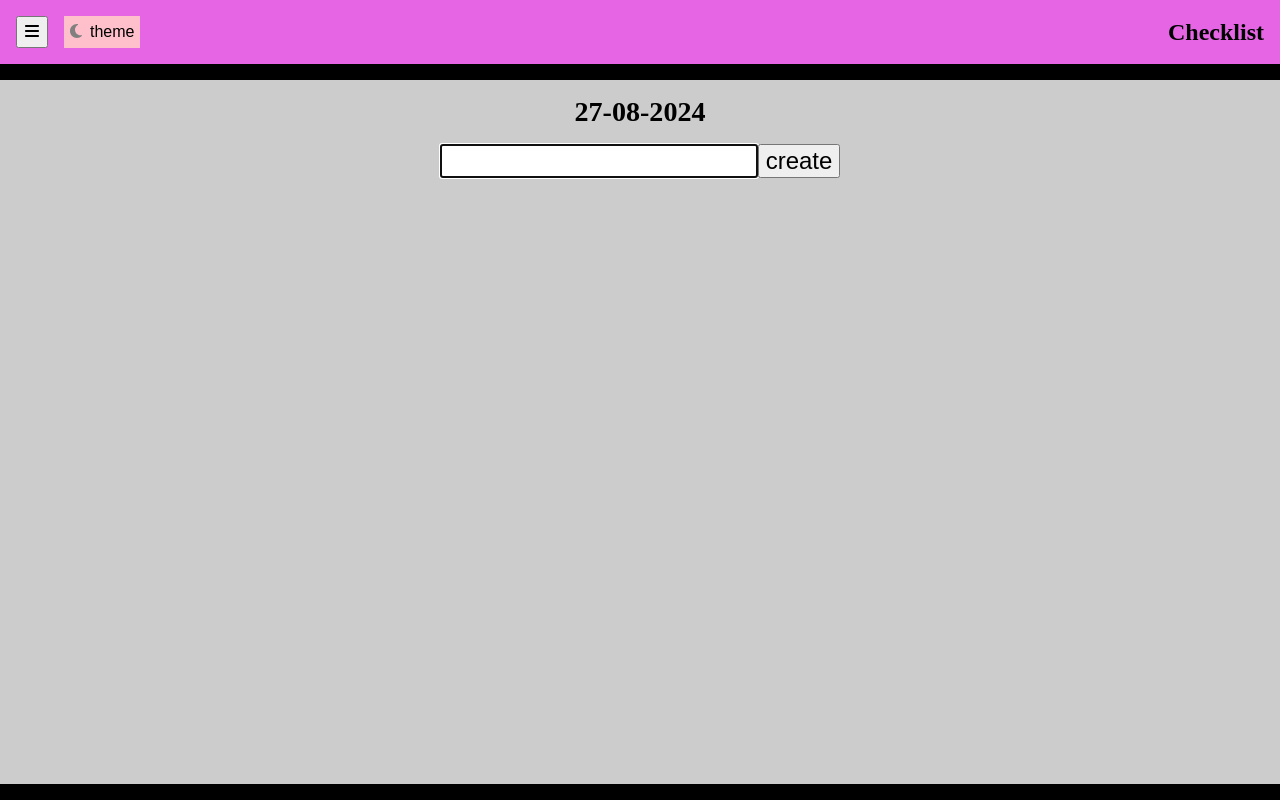
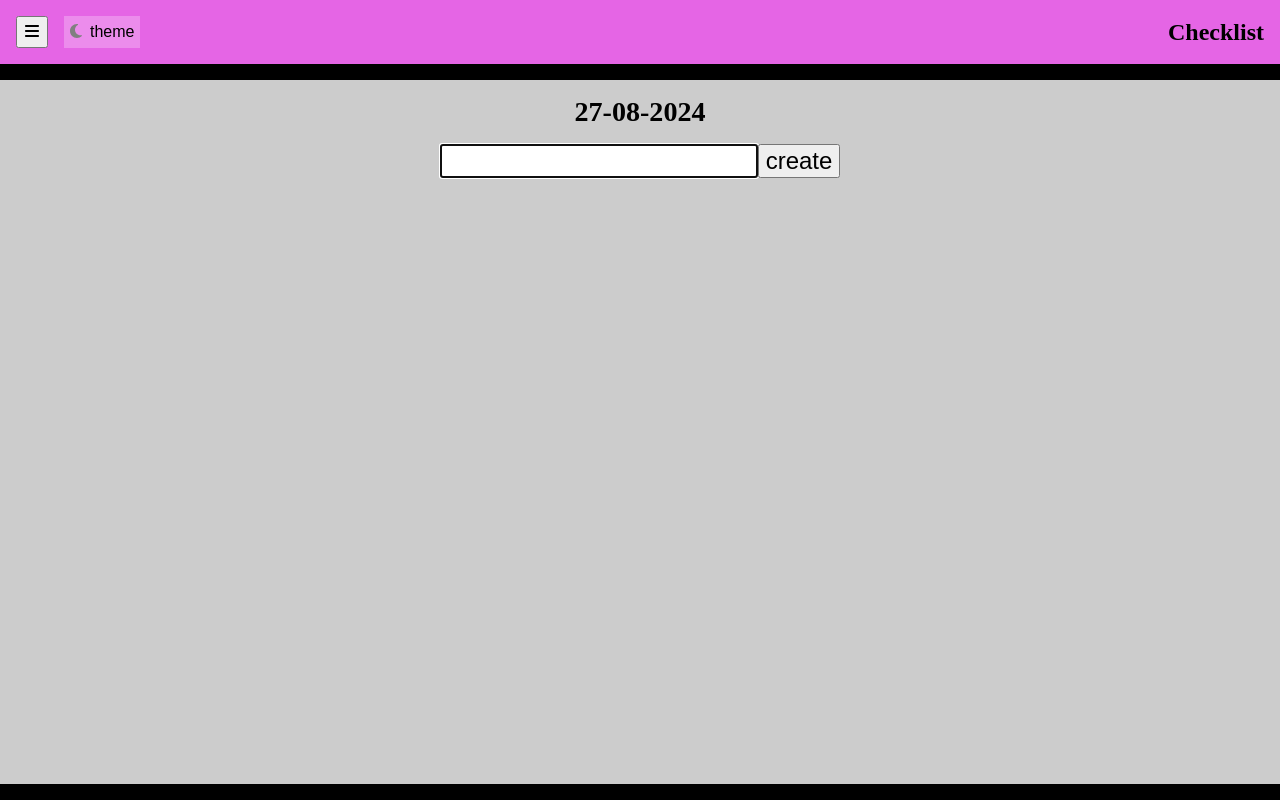
Before and after one commit to 60x20/Checklist, a React (Vite) app: page /#/2024/08/27 in a window 1280 px wide. In both pictures the pointer is over the button "theme". Built offline with nearby package versions, Linux system fonts and the light colour scheme.

Commit message:
toggler brighten animation

```diff
--- a/src/App.css
+++ b/src/App.css
@@ -84,6 +84,9 @@ button.toggler-with-icon {
 
   /* if background is dark become darker, if light become lighter */
   background-color: rgb(255, 0, 255, .5);
+  #theme-toggler:hover {
+    background-color: var(--slightly-brighten);
+  }
 
   > :first-child {
     /* text gets all the space, grouping siblings */
@@ -103,9 +106,6 @@ button.toggler-with-icon {
   display: flex;
   align-items: center;
   gap: .5rem;
-}
-#theme-toggler:hover {
-  background-color: pink;
 }
 
 main {
```
